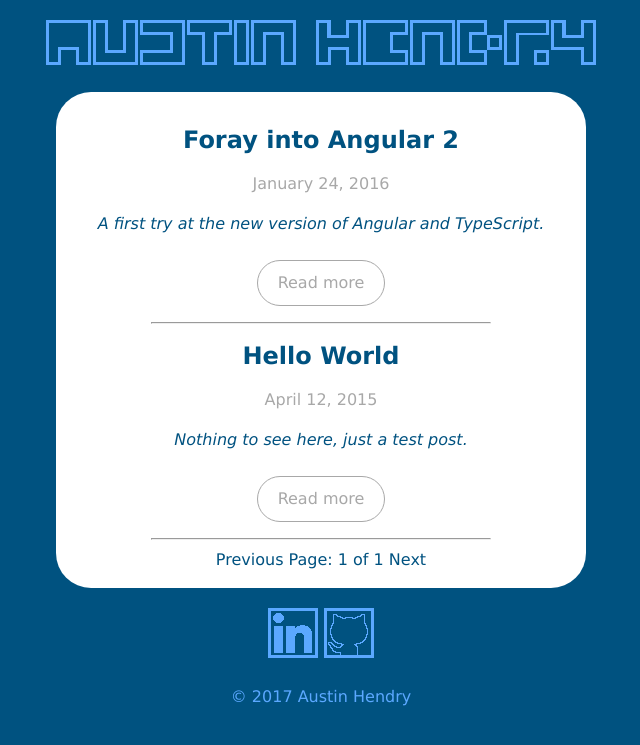
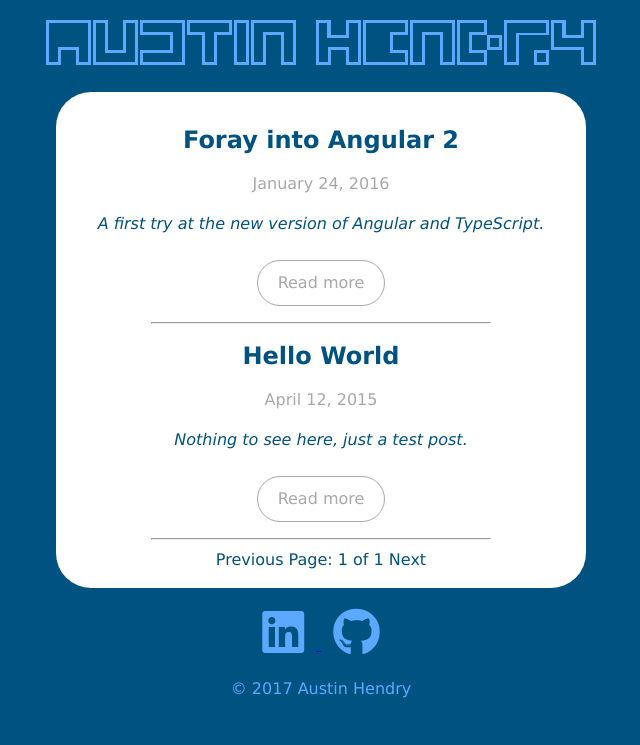
Before and after one commit to hendryau/HendryDigital-Website, a Jekyll site: the page built from index.html, in a window 1280 px wide. Shown: the top 745 px of the page, without its empty margins (319-959 px from the left). Built offline with Jekyll 4.4.1, drawn with Linux system fonts in a browser that asks for light colours; nearby versions of some CDN libraries; the list of posts is cut into pages by our own code.

Commit message:
add fontawesome for social media icons

```diff
--- a/_includes/footer.html
+++ b/_includes/footer.html
@@ -1,8 +1,12 @@
   <footer>
     <section>
       <h1>Links</h1>
-      <a href="https://www.linkedin.com/in/austin-hendry-978b4659"><img src="/images/linkedin.gif"></a>
-      <a href="https://github.com/hendryau"><img src="/images/github.gif"></a>
+      <a href="https://www.linkedin.com/in/austin-hendry-978b4659">
+      	<span class="fa fa-linkedin-square fa-3x"></span>
+	  </a>
+      <a href="https://github.com/hendryau">
+      	<span class="fa fa-github fa-3x"></span>
+      </a>
     </section>
     &copy; {{ site.time | date: '%Y' }} Austin Hendry
     </footer>
--- a/_includes/header.html
+++ b/_includes/header.html
@@ -10,10 +10,10 @@
   (i[r].q=i[r].q||[]).push(arguments)},i[r].l=1*new Date();a=s.createElement(o),
   m=s.getElementsByTagName(o)[0];a.async=1;a.src=g;m.parentNode.insertBefore(a,m)
   })(window,document,'script','https://www.google-analytics.com/analytics.js','ga');
-
   ga('create', 'UA-89920281-2', 'auto');
   ga('send', 'pageview');
   </script>
+  <script src="https://use.fontawesome.com/2ca1f27b91.js"></script>
 </head>
 <body>
   <header>
--- a/style.css
+++ b/style.css
@@ -29,8 +29,11 @@ body {
 section, header > h2, summary {
 	color: #005280;
 }
-body > footer {
+body > footer, .fa {
 	color: #5ba8ff;
+}
+.fa {
+	padding: 0em .25em 0em .25em;
 }
 .button, body > section > footer, header {
 	color: #a8a8a8;
```
Also changed, not shown: images/github.gif (deleted), images/linkedin.gif (deleted).
